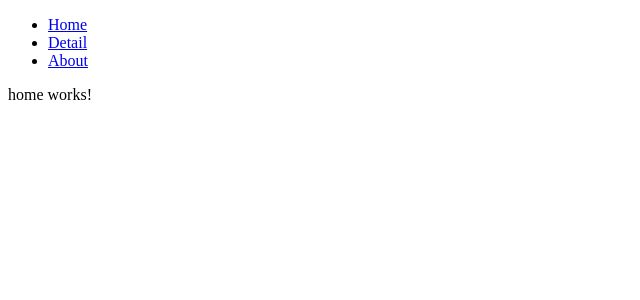
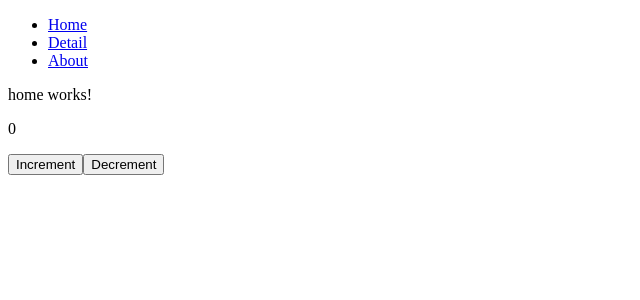
Before and after one commit to philiphyw/angular-18-refresher, an Angular app: page / in a window 1280 px wide. Shown: the top 300 px of the page, without its empty margins (0-640 px from the left). Built offline with nearby package versions, Linux system fonts and the light colour scheme.

Commit message:
Added SignalCounterComponent

```diff
--- a/angular.json
+++ b/angular.json
@@ -92,5 +92,8 @@
         }
       }
     }
+  },
+  "cli": {
+    "analytics": false
   }
 }
--- a/src/app/components/home/home.component.html
+++ b/src/app/components/home/home.component.html
@@ -1 +1,2 @@
 <p appHighlight underlineColor="darkgreen">home works!</p>
+<app-signal-counter></app-signal-counter>
--- a/src/app/components/home/home.component.ts
+++ b/src/app/components/home/home.component.ts
@@ -1,10 +1,11 @@
 import { Component } from '@angular/core';
 import { HighlightDirective } from '../../directives/highlight.directive';
+import { SignalCounterComponent } from "../signal-counter/signal-counter.component";
 
 @Component({
   selector: 'app-home',
   standalone: true,
-  imports: [ HighlightDirective],
+  imports: [HighlightDirective, SignalCounterComponent],
   templateUrl: './home.component.html',
   styleUrl: './home.component.css'
 })
--- /dev/null
+++ b/src/app/components/signal-counter/signal-counter.component.html
@@ -0,0 +1,3 @@
+<p>{{counter()}}</p>
+<button (click)="onIncrement()">Increment</button>
+<button (click)="onDecrement()">Decrement</button>
--- /dev/null
+++ b/src/app/components/signal-counter/signal-counter.component.ts
@@ -0,0 +1,20 @@
+import { Component, signal } from '@angular/core';
+
+@Component({
+  selector: 'app-signal-counter',
+  standalone: true,
+  imports: [],
+  templateUrl: './signal-counter.component.html',
+  styleUrl: './signal-counter.component.css'
+})
+export class SignalCounterComponent {
+counter = signal<number>(0)
+
+onIncrement(){
+  this.counter.update(prev => prev+1)
+}
+
+onDecrement(){
+  if(this.counter() > 0) this.counter.update(prev => prev-1)
+}
+}
```
Also changed, not shown: src/app/components/signal-counter/signal-counter.component.css (added), 1 other file (tests, documents, lock files or other folders).
